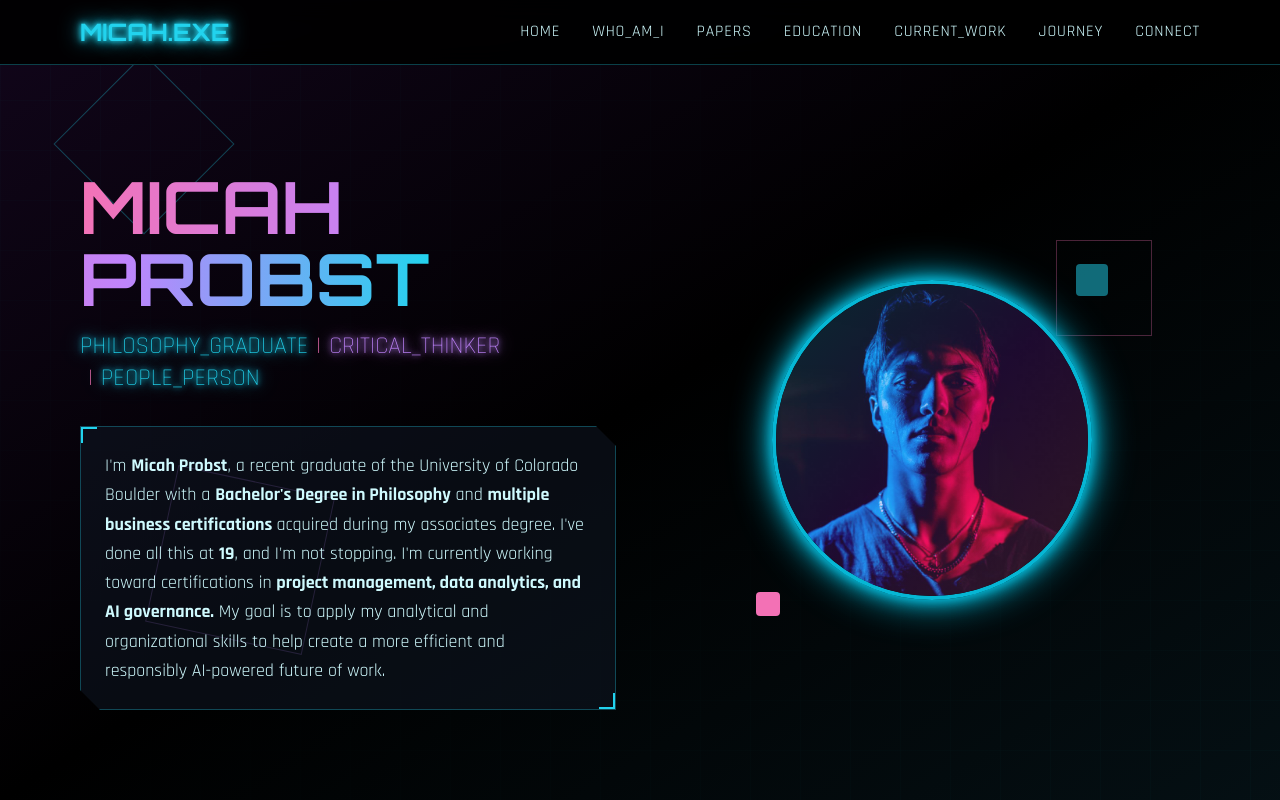
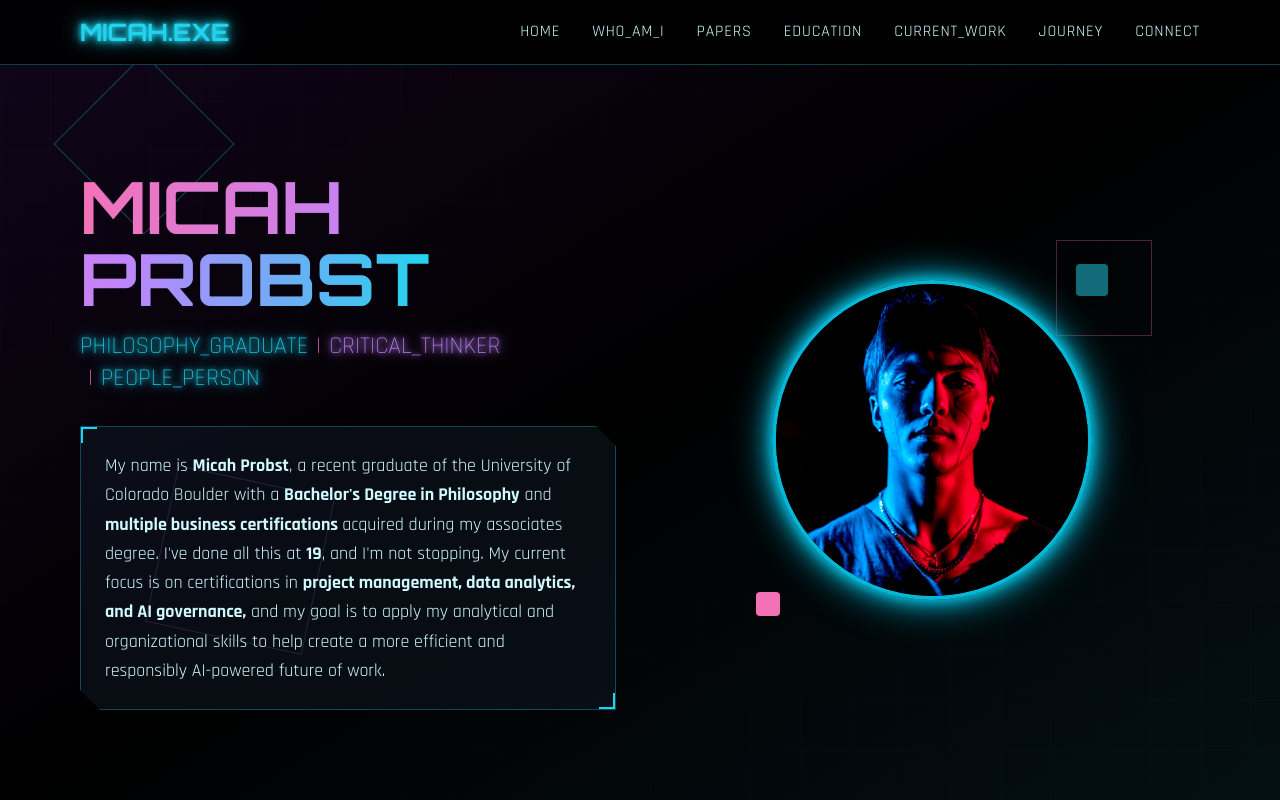
Before and after one commit to micahprobst/micah-cyberpunk-portfolio, a Next.js app: page / in a window 1280 px wide. Shown: the top 800 px of the page. Built offline with nearby package versions, Linux system fonts and the light colour scheme.

Commit message:
text changes and image adjustment

```diff
--- a/app/page.js
+++ b/app/page.js
@@ -204,9 +204,9 @@ export default function Home() {
                 <div className="absolute bottom-0 right-0 w-4 h-4 border-r-2 border-b-2 border-cyan-400"></div>
 
                 <p className="text-lg cyber-body leading-relaxed text-cyan-100">
-                  I'm <strong>Micah Probst</strong>, a recent graduate of the University of Colorado Boulder with a <strong>Bachelor's Degree in Philosophy</strong> and <strong>multiple business certifications </strong>
-                  acquired during my associates degree. I've done all this at <strong>19</strong>, and I'm not stopping. I'm currently working toward
-                  certifications in <strong>project management, data analytics, and AI governance.</strong> My goal is to apply my analytical and organizational
+                  My name is <strong>Micah Probst</strong>, a recent graduate of the University of Colorado Boulder with a <strong>Bachelor's Degree in Philosophy</strong> and <strong>multiple business certifications </strong>
+                  acquired during my associates degree. I've done all this at <strong>19</strong>, and I'm not stopping. My current focus is on
+                  certifications in <strong>project management, data analytics, and AI governance,</strong> and my goal is to apply my analytical and organizational
                   skills to help create a more efficient and responsibly AI-powered future of work.
                 </p>
               </div>
@@ -214,17 +214,18 @@ export default function Home() {
 
             <div className="lg:w-1/2 flex justify-center">
               <div className="relative">
-                <div className="w-80 h-80 rounded-full border-4 border-cyan-400 shadow-2xl overflow-hidden relative animate-border-pulse">
+                <div className="w-80 h-80 rounded-full border-4 border-cyan-400 shadow-2xl overflow-hidden relative animate-border-pulse" style={{boxShadow: '0 0 40px rgba(0, 255, 255, 0.3), 0 0 80px rgba(0, 255, 255, 0.1)'}}>
                   <img
                     src="/images/hero-profile.jpg"
                     alt="Micah Probst - Portfolio Photo"
                     className="w-full h-full object-cover"
+                    style={{filter: 'contrast(1.1) brightness(1.05) saturate(1.1)'}}
                     width={320}
                     height={320}
                     decoding="async"
                     fetchPriority="high"
                   />
-                  <div className="absolute inset-0 bg-gradient-to-br from-cyan-400/20 via-purple-600/20 to-pink-400/20"></div>
+                  <div className="absolute inset-0 bg-gradient-to-br from-cyan-400/8 via-purple-600/8 to-pink-400/8"></div>
                 </div>
                 <div className="absolute -top-4 -right-4 w-8 h-8 bg-cyan-400 rounded animate-cyber-pulse"></div>
                 <div className="absolute -bottom-4 -left-4 w-6 h-6 bg-pink-400 rounded animate-cyber-pulse" style={{animationDelay: '1s'}}></div>
@@ -671,7 +672,7 @@ export default function Home() {
             <div className="absolute inset-0 cyber-grid opacity-5"></div>
             <h3 className="text-lg md:text-xl lg:text-2xl font-bold mb-4 cyber-font text-purple-400 neon-text relative z-10 break-all">READY_TO_MAKE_IMPACT</h3>
             <p className="text-cyan-100 mb-6 cyber-body relative z-10">
-              I am seeking project management opportunities in the <strong>Denver/Boulder/Fort Collins</strong> area where I can apply my unique combination
+              I am seeking opportunities in the <strong>Denver/Boulder/Fort Collins</strong> area where I can apply my unique combination
               of philosophical thinking, business acumen, and AI ethics expertise.
             </p>
             <a
```
